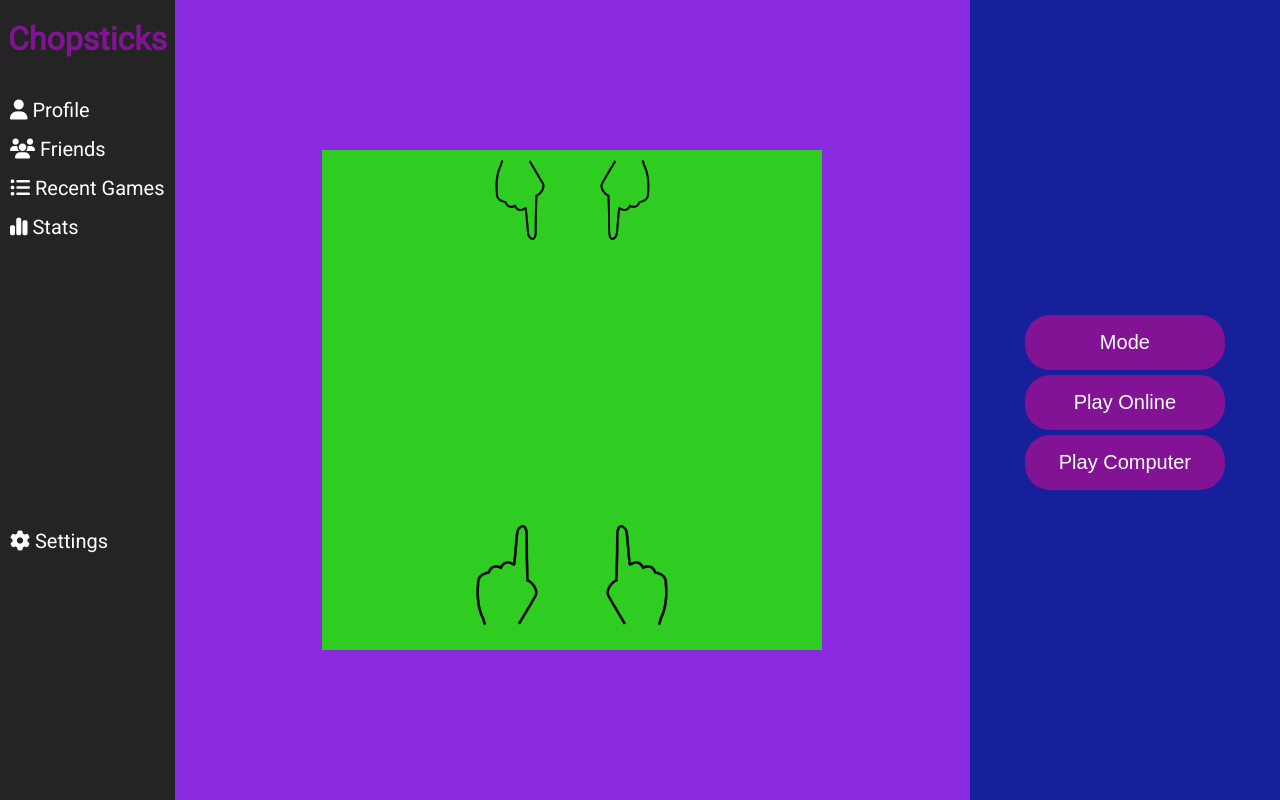
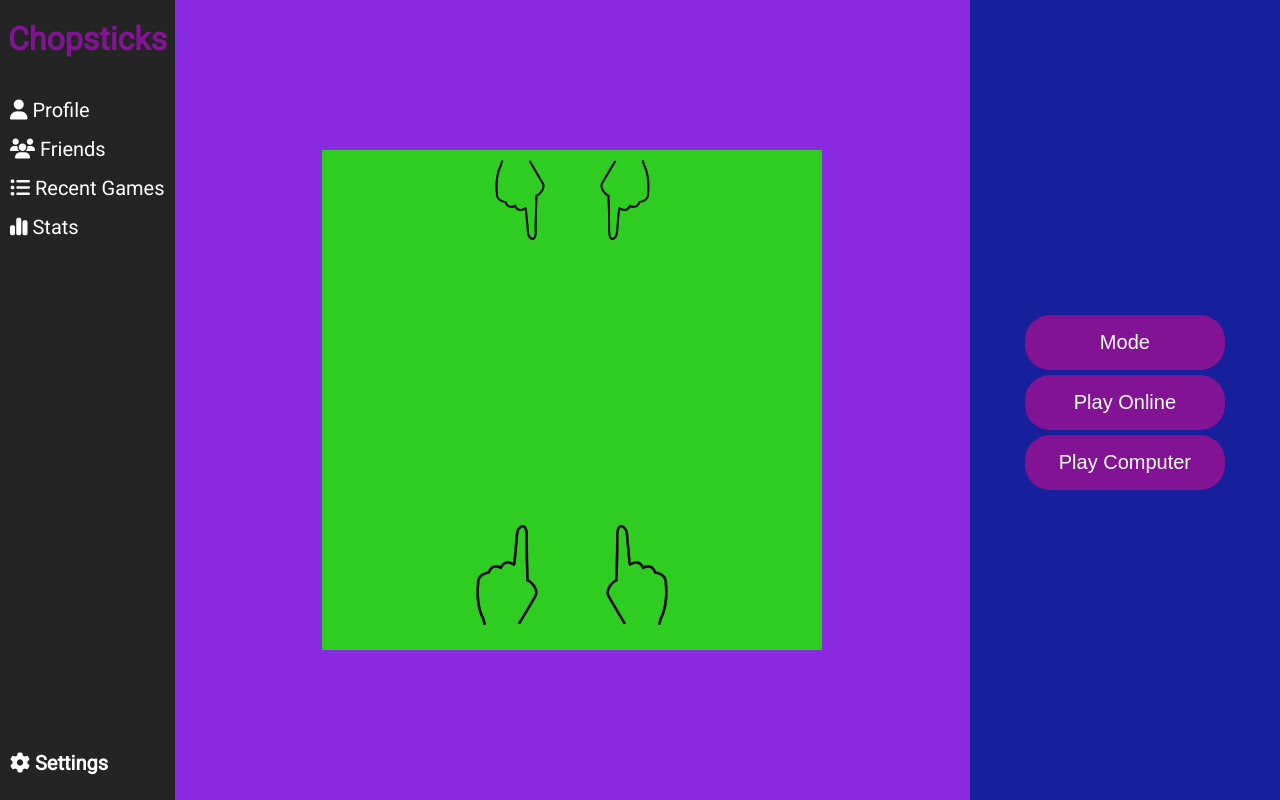
Before and after one commit to TheArtemis/chopstick.js, a Vue app: page / in a window 1280 px wide. Built offline with nearby package versions, Linux system fonts and the light colour scheme.

Commit message:
settings bottom

```diff
--- a/src/assets/main.css
+++ b/src/assets/main.css
@@ -30,6 +30,7 @@ body {
     margin-bottom: 30px;
 }
 
+
 .sidebar ul{
     margin:0;
     padding:10px;
@@ -43,8 +44,17 @@ body {
     padding-bottom: 15px;
 }
 
-.sidebar ul li#Settings{
-    padding-top: 275px;
+.sidebar h2{
+    margin:0;
+    padding:10px;
+    position:absolute;
+    left:0;
+    bottom:0;
+}
+.sidebar h2 li{
+    font-size: 20px;
+    list-style-type: none;
+    padding-bottom: 15px;
 }
 
 .game-panel {
--- a/src/components/OptionsMenu/OptionsMenu.vue
+++ b/src/components/OptionsMenu/OptionsMenu.vue
@@ -18,8 +18,10 @@
                     <li><i class="fa-solid fa-users"></i>   Friends</li>
                     <li><i class="fa-solid fa-list-ul"></i>   Recent Games</li>
                     <li><i class="fa-solid fa-chart-simple"></i>   Stats</li>
-                    <li id="Settings"><i class="fa-solid fa-gear"></i>   Settings</li>
                </ul>
+            <h2>
+               <li id="Settings"><i class="fa-solid fa-gear"></i>   Settings</li>
+            </h2>
         </div>
      </div>
 </template>
```
